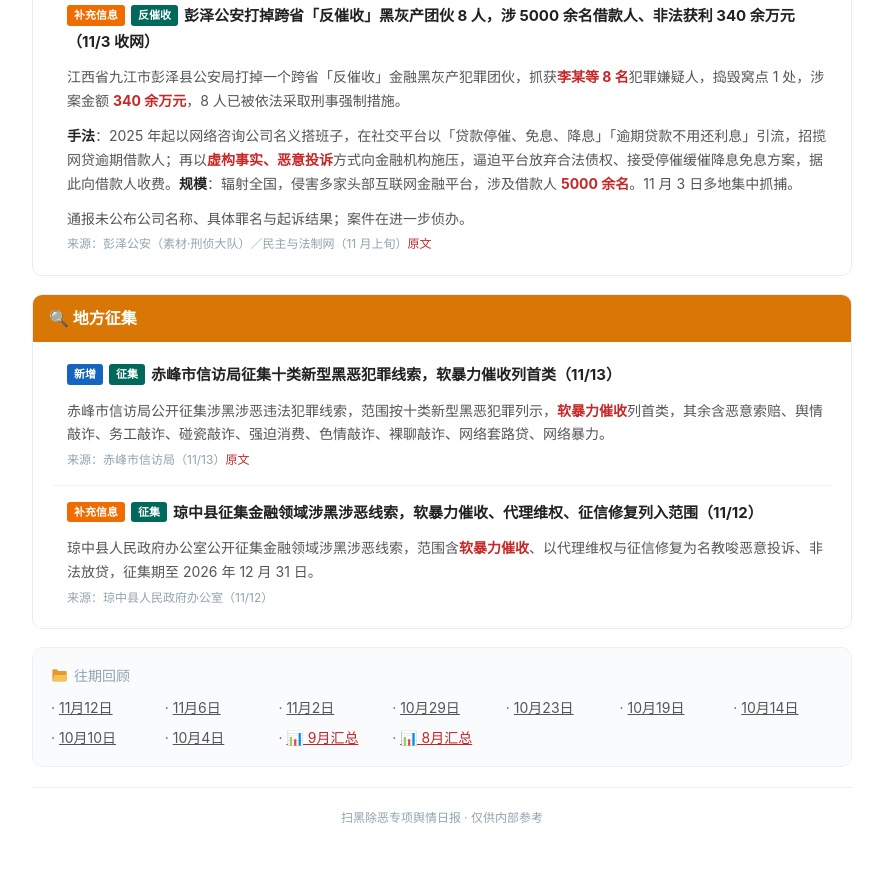
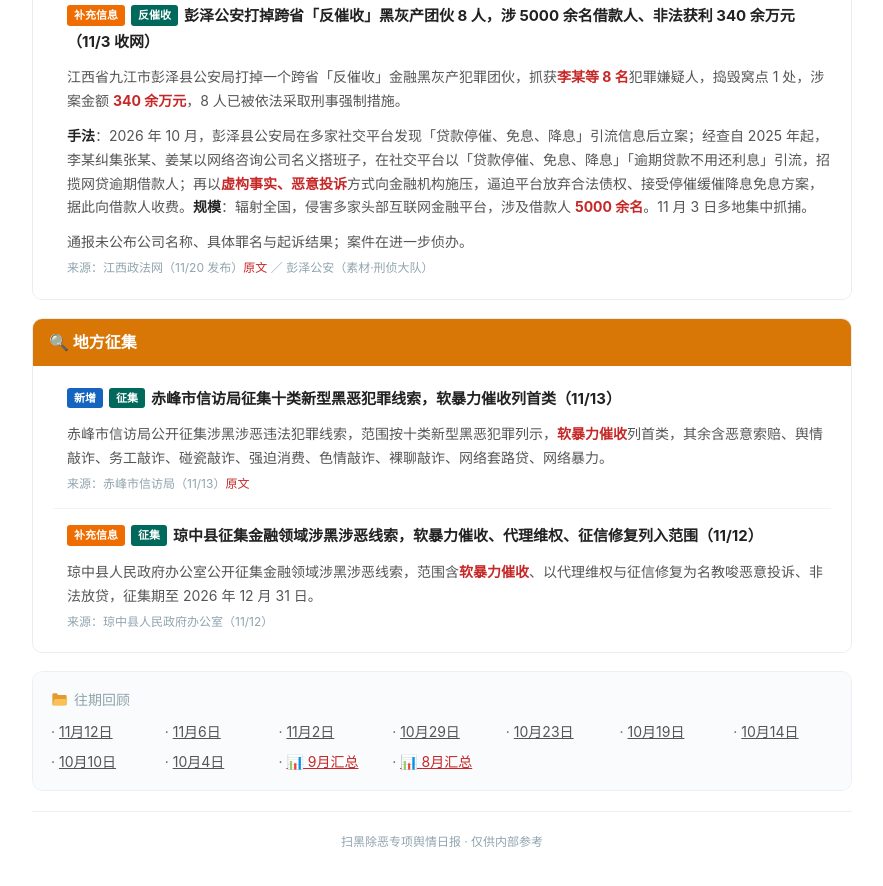
Before and after one commit to shirleyxue07/saochu-daily, a plain HTML site: page 2026-11-16.html in a window 1280 px wide. Shown: the part 4477-5363 px from the top of the page, without its empty margins (198-1081 px from the left). Drawn offline with Linux system fonts and the light colour scheme.

Commit message:
fix: 11-16 期彭泽条回填江西政法网 11/20 正式稿来源与线索时点

```diff
--- a/2026-11-16.html
+++ b/2026-11-16.html
@@ -164,9 +164,9 @@ table.rt td.up{color:#c62828;font-weight:700}
     </div>
     <div class="item">
       <div class="i-title"><span class="tag-miss">补充信息</span><span class="tag-in">反催收</span>彭泽公安打掉跨省「反催收」黑灰产团伙 8 人，涉 5000 余名借款人、非法获利 340 余万元（11/3 收网）</div>
-      <div class="i-content"><div class="pblock">江西省九江市彭泽县公安局打掉一个跨省「反催收」金融黑灰产犯罪团伙，抓获<strong style="color:#c62828">李某等 8 名</strong>犯罪嫌疑人，捣毁窝点 1 处，涉案金额 <strong style="color:#c62828">340 余万元</strong>，8 人已被依法采取刑事强制措施。</div><div class="pblock"><strong style="color:#222">手法</strong>：2025 年起以网络咨询公司名义搭班子，在社交平台以「贷款停催、免息、降息」「逾期贷款不用还利息」引流，招揽网贷逾期借款人；再以<strong style="color:#c62828">虚构事实、恶意投诉</strong>方式向金融机构施压，逼迫平台放弃合法债权、接受停催缓催降息免息方案，据此向借款人收费。<strong style="color:#222">规模</strong>：辐射全国，侵害多家头部互联网金融平台，涉及借款人 <strong style="color:#c62828">5000 余名</strong>。11 月 3 日多地集中抓捕。</div><div class="pblock">通报未公布公司名称、具体罪名与起诉结果；案件在进一步侦办。</div>
+      <div class="i-content"><div class="pblock">江西省九江市彭泽县公安局打掉一个跨省「反催收」金融黑灰产犯罪团伙，抓获<strong style="color:#c62828">李某等 8 名</strong>犯罪嫌疑人，捣毁窝点 1 处，涉案金额 <strong style="color:#c62828">340 余万元</strong>，8 人已被依法采取刑事强制措施。</div><div class="pblock"><strong style="color:#222">手法</strong>：2026 年 10 月，彭泽县公安局在多家社交平台发现「贷款停催、免息、降息」引流信息后立案；经查自 2025 年起，李某纠集张某、姜某以网络咨询公司名义搭班子，在社交平台以「贷款停催、免息、降息」「逾期贷款不用还利息」引流，招揽网贷逾期借款人；再以<strong style="color:#c62828">虚构事实、恶意投诉</strong>方式向金融机构施压，逼迫平台放弃合法债权、接受停催缓催降息免息方案，据此向借款人收费。<strong style="color:#222">规模</strong>：辐射全国，侵害多家头部互联网金融平台，涉及借款人 <strong style="color:#c62828">5000 余名</strong>。11 月 3 日多地集中抓捕。</div><div class="pblock">通报未公布公司名称、具体罪名与起诉结果；案件在进一步侦办。</div>
       </div>
-      <div class="i-src">来源：彭泽公安（素材·刑侦大队）／民主与法制网（11 月上旬）<a href="https://www.toutiao.com/w/1881822546894027/" target="_blank">原文</a></div>
+      <div class="i-src">来源：江西政法网（11/20 发布）<a href="https://www.jxzfw.gov.cn/2026/1120/2026112074192.html" target="_blank">原文</a> ／ 彭泽公安（素材·刑侦大队）</div>
     </div>
   </div>
 </div>
```
